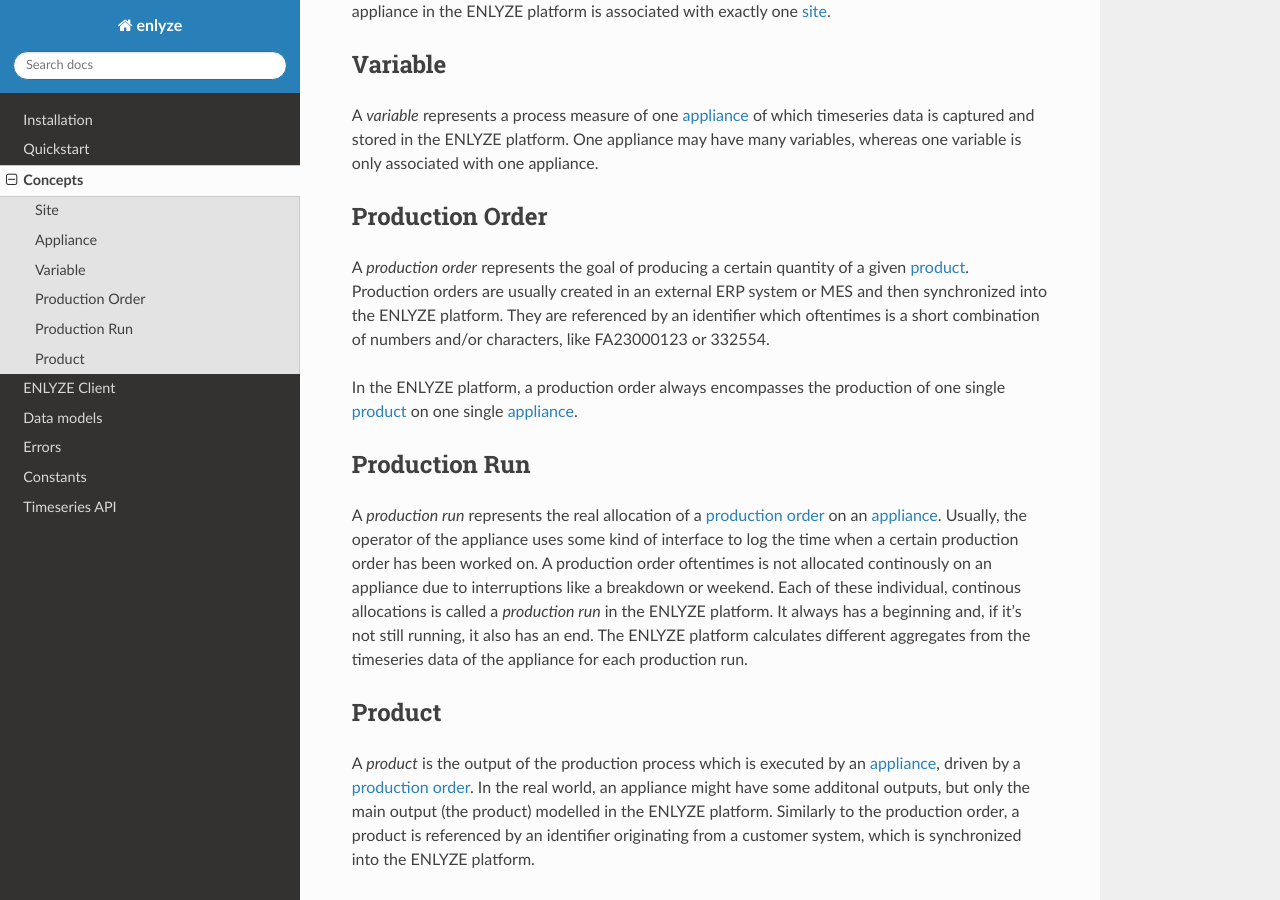
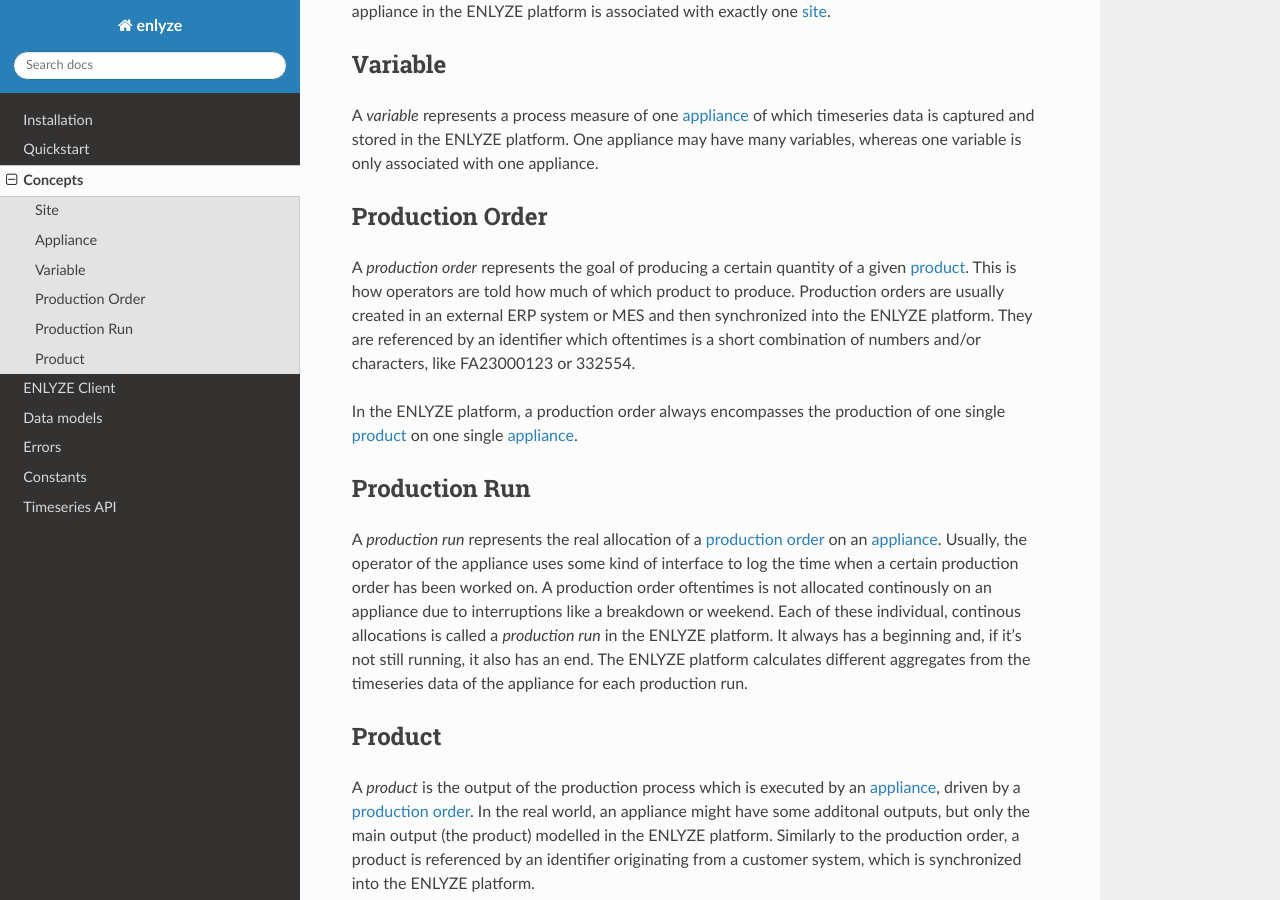
Before and after one commit to enlyze/enlyze-python, a Sphinx documentation site: the page built from docs/concepts.rst, in a window 1280 px wide and 900 px high, scrolled down 512 px. Built offline with Sphinx 7.4.7 and the Read the Docs theme 2.0.0, drawn with Linux system fonts in a browser that asks for light colours.

Commit message:
add "This is how operators are told how much of which product to produce."

```diff
--- a/docs/concepts.rst
+++ b/docs/concepts.rst
@@ -40,10 +40,11 @@
 ----------------
 
 A *production order* represents the goal of producing a certain quantity of a
-given :ref:`product <product>`. Production orders are usually created in an external ERP
-system or MES and then synchronized into the ENLYZE platform.
-They are referenced by an identifier which oftentimes is a short combination of
-numbers and/or characters, like FA23000123 or 332554.
+given :ref:`product <product>`. This is how operators are told how much of which
+product to produce. Production orders are usually created in an external ERP
+system or MES and then synchronized into the ENLYZE platform. They are
+referenced by an identifier which oftentimes is a short combination of numbers
+and/or characters, like FA23000123 or 332554.
 
 In the ENLYZE platform, a production order always encompasses the production of
 one single :ref:`product <product>` on one single :ref:`appliance <appliance>`.
```
